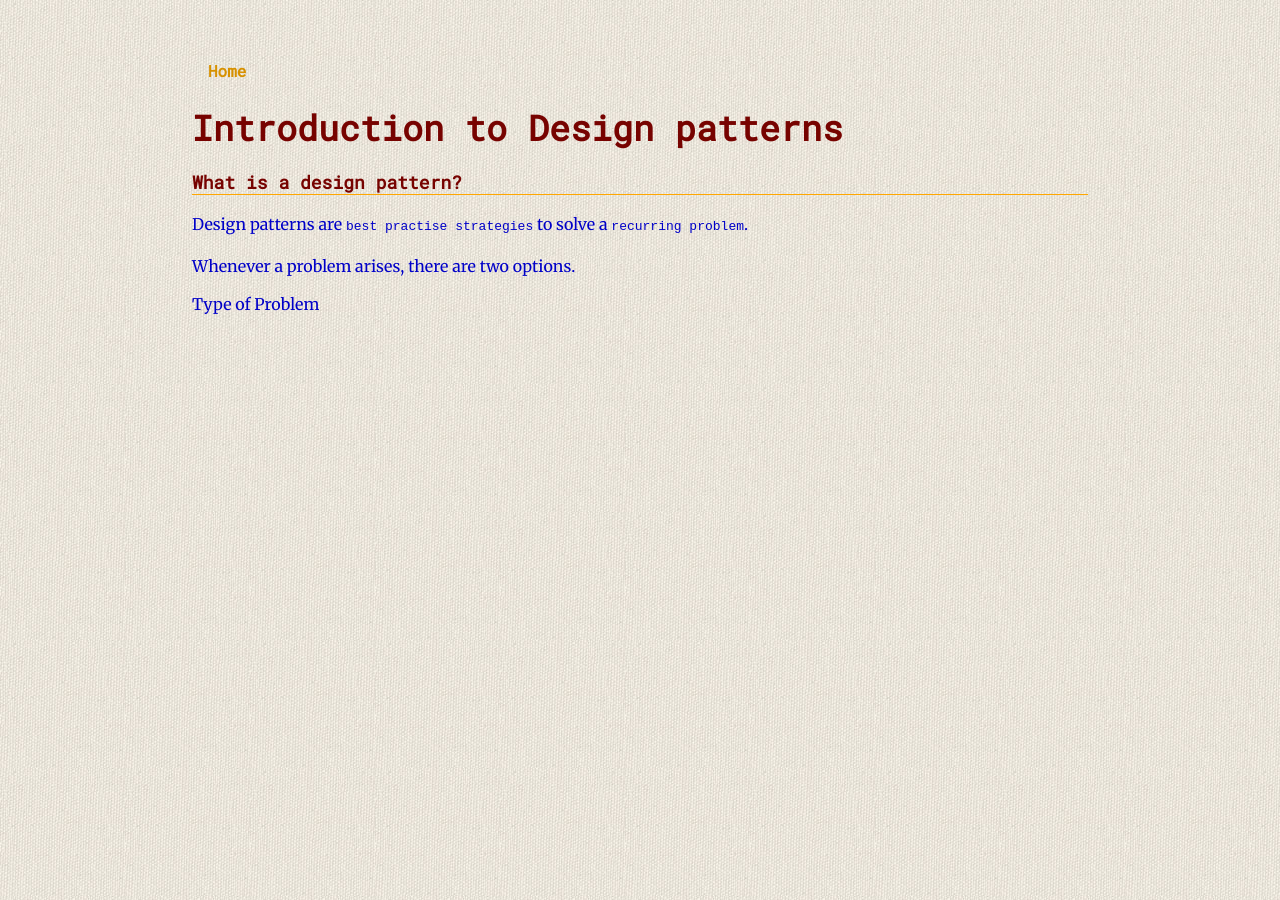
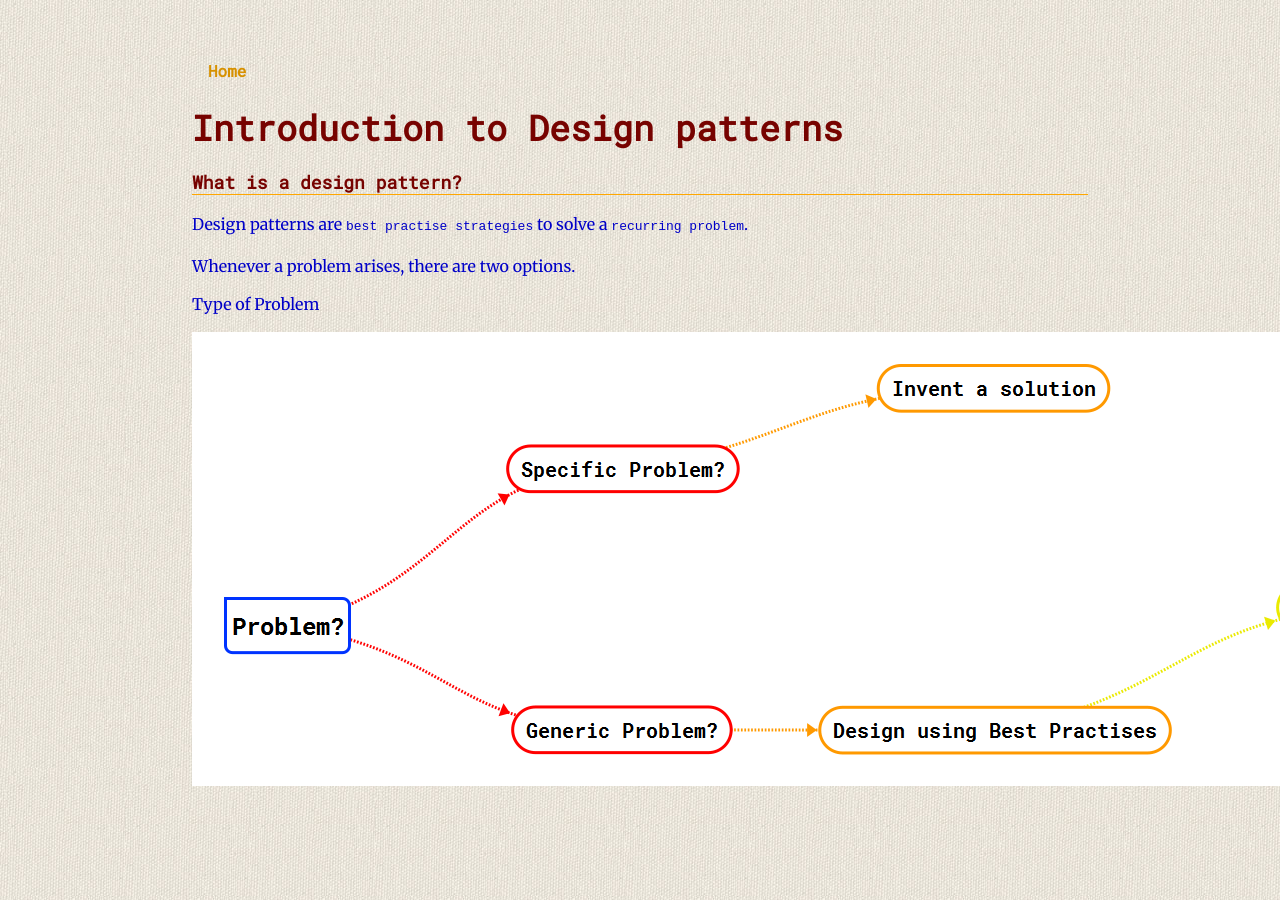
Before and after one commit to Jokestir/Jokestir.github.io, a Jekyll site: the page built from DesignPatterns/Introduction.md, in a window 1280 px wide. Built offline with Jekyll 4.4.1, drawn with Linux system fonts in a browser that asks for light colours.

Commit message:
trying to embed image

```diff
--- a/DesignPatterns/Introduction.md
+++ b/DesignPatterns/Introduction.md
@@ -13,3 +13,5 @@ Whenever a problem arises, there are two options.
 
 
 [Type of Problem]({{ site.url }}/assets/problem_design_patterns.png)
+
+![Type of Problem]({{ site.url }}/assets/problem_design_patterns.png){:class="img-responsive"}
```
